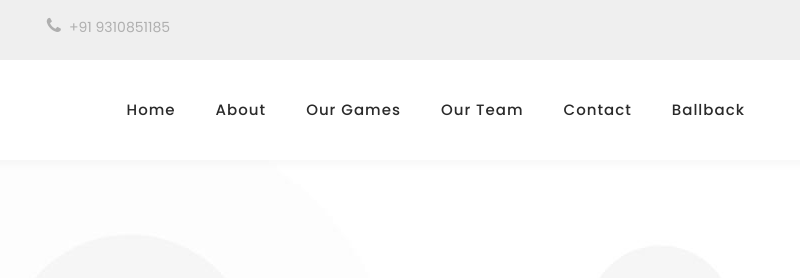
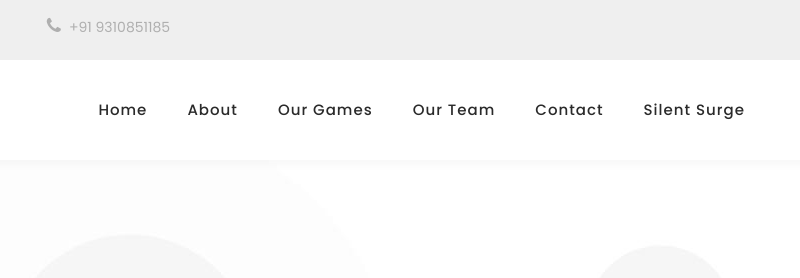
Before and after one commit to raaavula/BLITZAURA, a plain HTML site: page index.html in a window 1280 px wide. Shown: the top 278 px of the page, 276-1076 px from the left. Drawn offline with Linux system fonts and the light colour scheme; files whose address does not match are found by name.

Commit message:
Update index.html

```diff
--- a/index.html
+++ b/index.html
@@ -81,7 +81,7 @@
             <li class="scroll-to-section"><a href="#games">Our Games</a></li>
             <li class="scroll-to-section"><a href="#team">Our Team</a></li>
             <li class="scroll-to-section"><a href="#contact">Contact</a></li>
-            <li class="scroll-to-section"><a href="ballback-feedback.html">Ballback</a></li>
+            <li class="scroll-to-section"><a href="silentsurge.html">Silent Surge</a></li>
             <li class="scroll-to-section">
               <div class="border-first-button"><a
                   href="https://linktr.ee/blitzaura">CONNECT</a></div>
```
